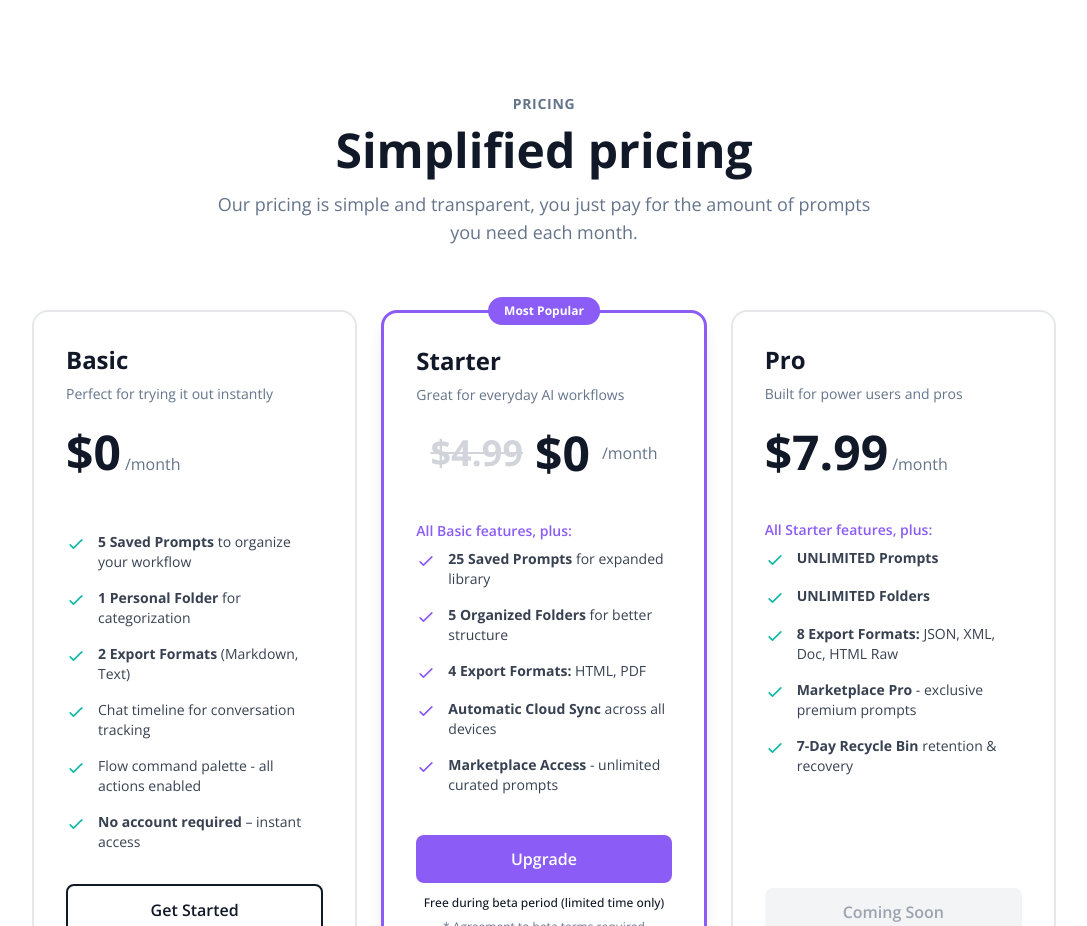
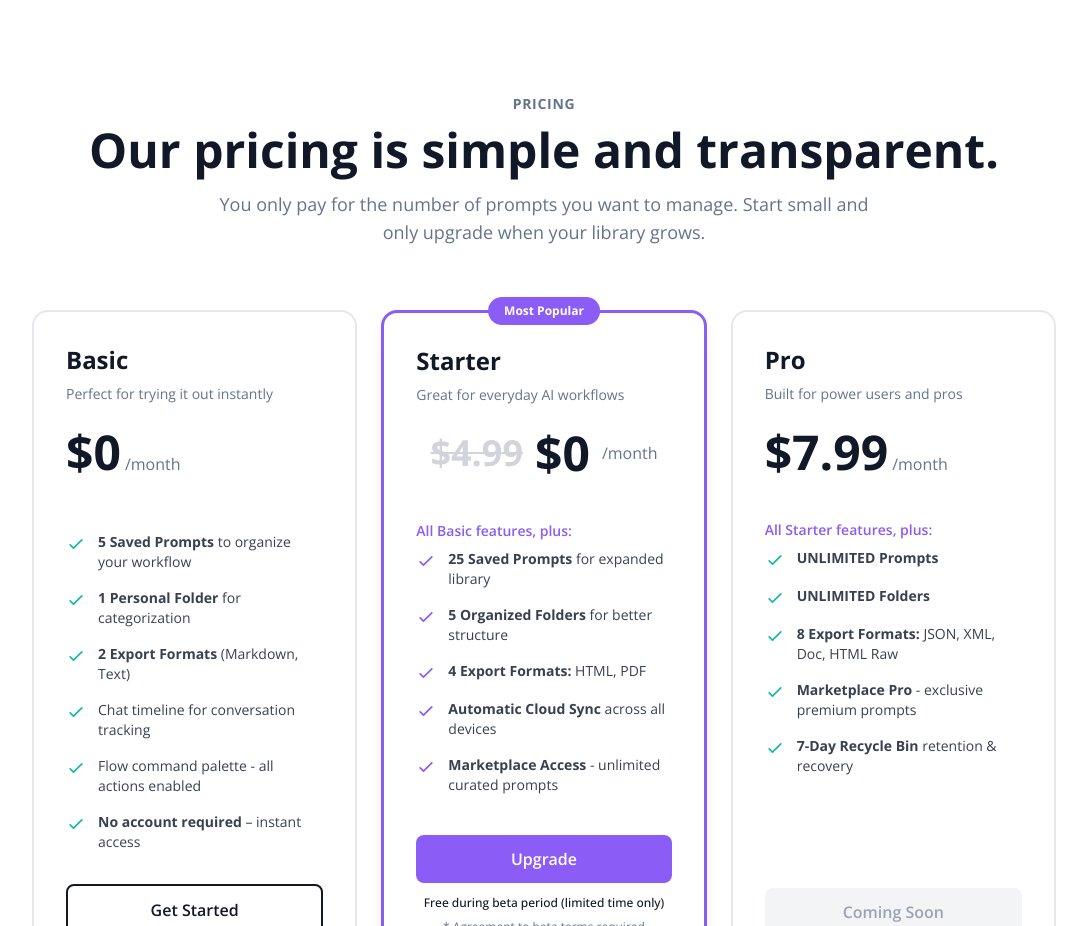
Before and after one commit to roeymit84/ai-chatworks-website, a Next.js app: page / in a window 1280 px wide. Shown: the part 1760-2686 px from the top of the page, without its empty margins (96-1183 px from the left). Built offline with nearby package versions, Linux system fonts and the light colour scheme.

Commit message:
Add files via upload

```diff
--- a/app/page.jsx
+++ b/app/page.jsx
@@ -182,8 +182,8 @@ export default function Home() {
             {/* Header */}
             <div className="text-center mb-16">
               <p className="text-sm font-bold tracking-wider text-brand-slate uppercase mb-3">PRICING</p>
-              <h2 className="text-4xl md:text-5xl font-bold mb-4">Simplified pricing</h2>
-              <p className="text-lg text-brand-slate max-w-2xl mx-auto">Our pricing is simple and transparent, you just pay for the amount of prompts you need each month.</p>
+              <h2 className="text-4xl md:text-5xl font-bold mb-4">Our pricing is simple and transparent.</h2>
+              <p className="text-lg text-brand-slate max-w-2xl mx-auto">You only pay for the number of prompts you want to manage. Start small and only upgrade when your library grows.</p>
             </div>
 
             {/* Pricing Cards */}
```
